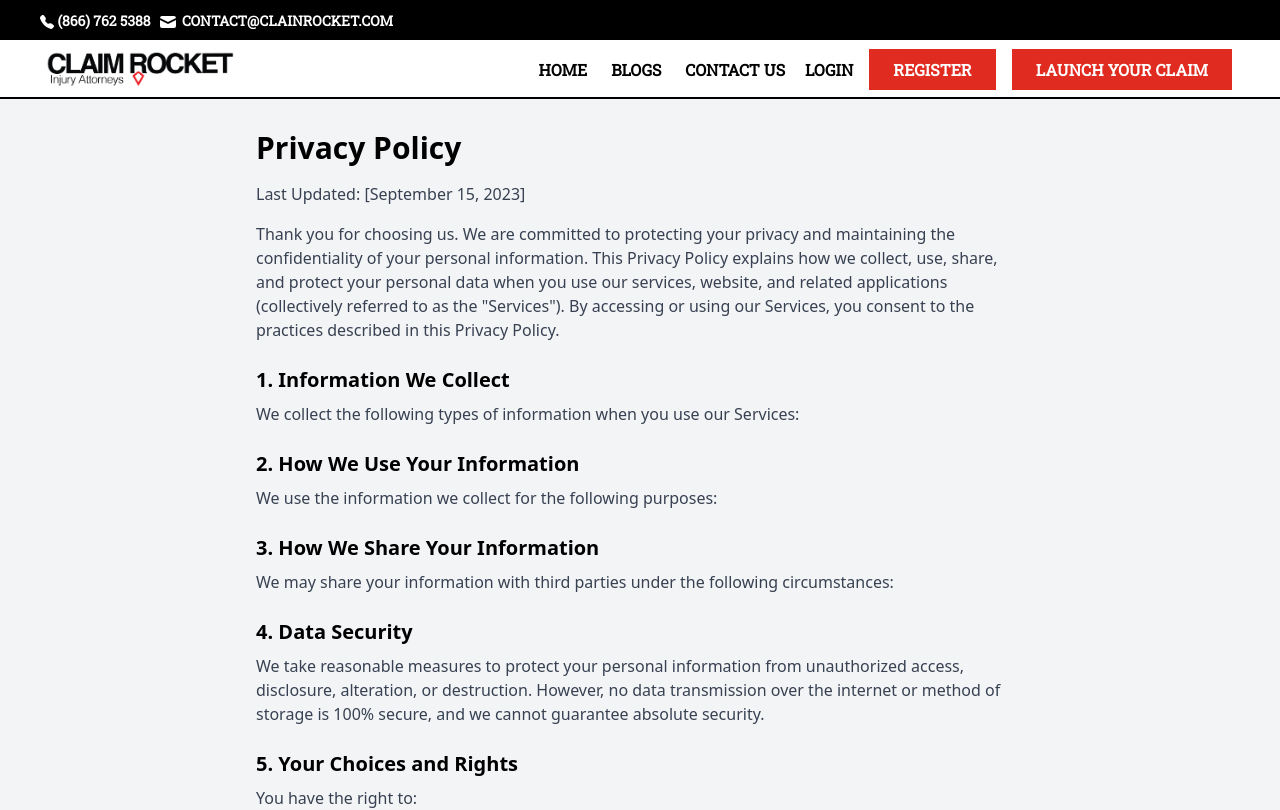
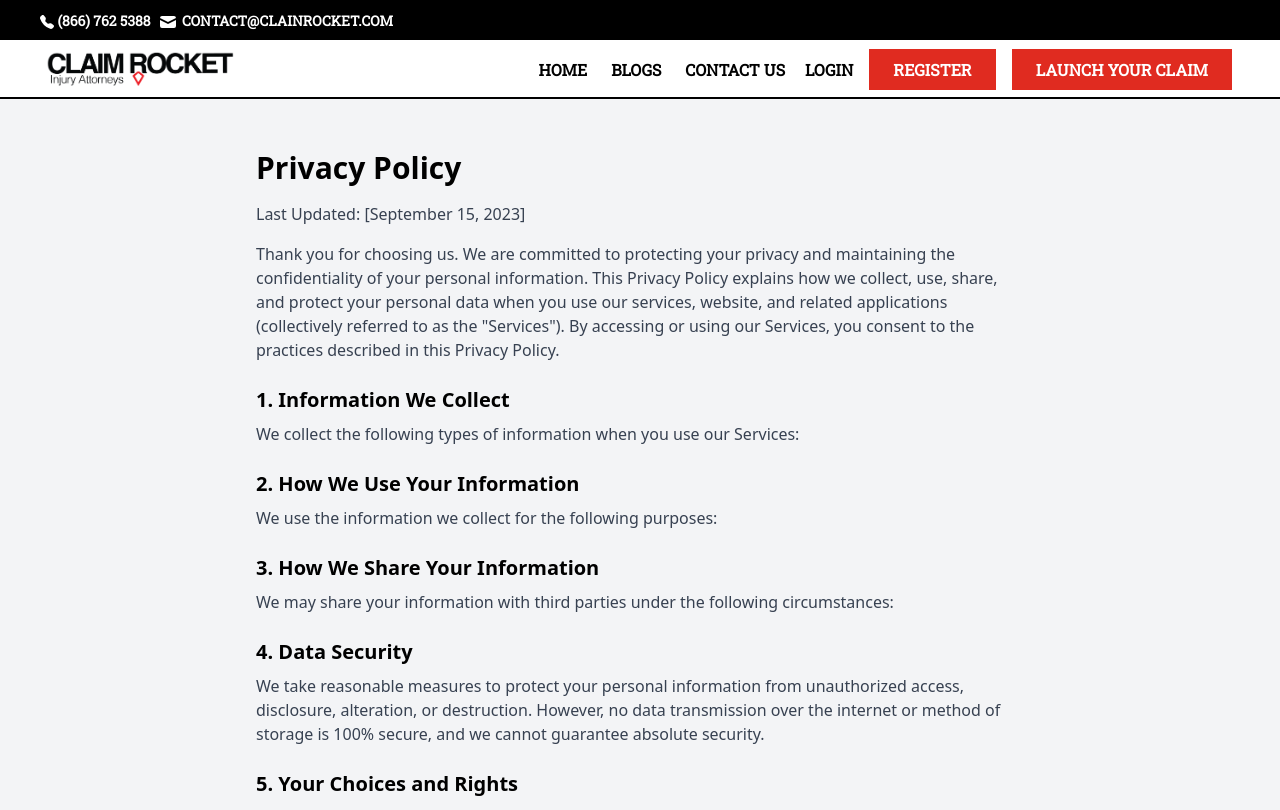
Before and after one commit to dev-mdsohagmiya/claimrocket, a Next.js app: page /privacy-policy in a window 1280 px wide. Shown: the top 810 px of the page. Built offline with nearby package versions, Linux system fonts and the light colour scheme.

Commit message:
updated footer and privacy

```diff
--- a/components/Footer/Footer.jsx
+++ b/components/Footer/Footer.jsx
@@ -57,7 +57,7 @@ const Footer = () => {
                   href="/contact"
                 />
               </li>
-              <li className="inline-block mx-3 lg:mx-2  text-base hover:scale-105 duration-300">
+              <li className="text-center block md:inline-block  mx-3 lg:mx-2  text-base hover:scale-105 duration-300">
                 <NavLink
                   className="uppercase"
                   activeClasses="text-red-600"
--- a/components/PrivacyPolicy.jsx
+++ b/components/PrivacyPolicy.jsx
@@ -8,7 +8,7 @@ const PrivacyPolicy = () => {
     day: "numeric",
   });
   return (
-    <div className="bg-gray-100 p-8 pt-[130px] px-[45]">
+    <div className="bg-gray-100 p-8 pt-[150px] px-[45]">
       <div className="max-w-3xl mx-auto">
         <h1 className="text-3xl font-bold mb-4">Privacy Policy</h1>
         <p className="text-gray-700 mb-4">Last Updated: [{currentDate}]</p>
```
